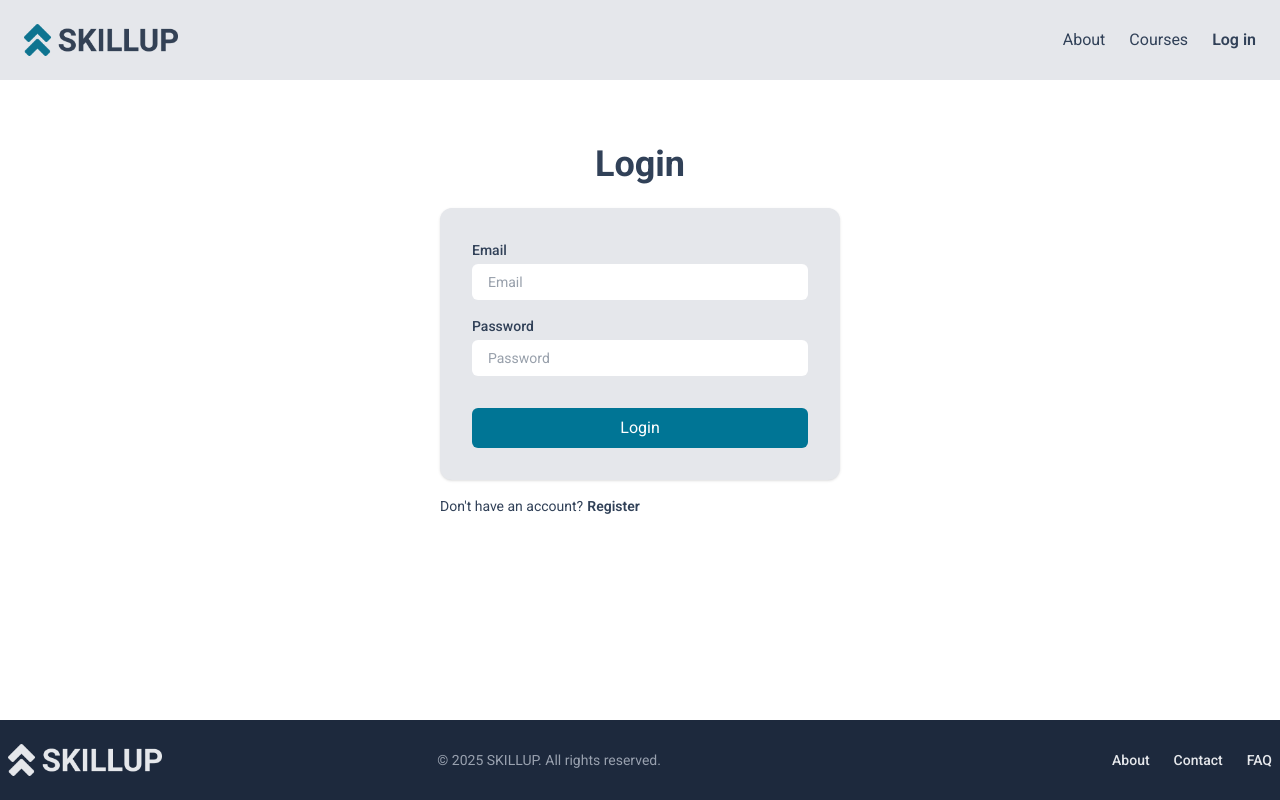
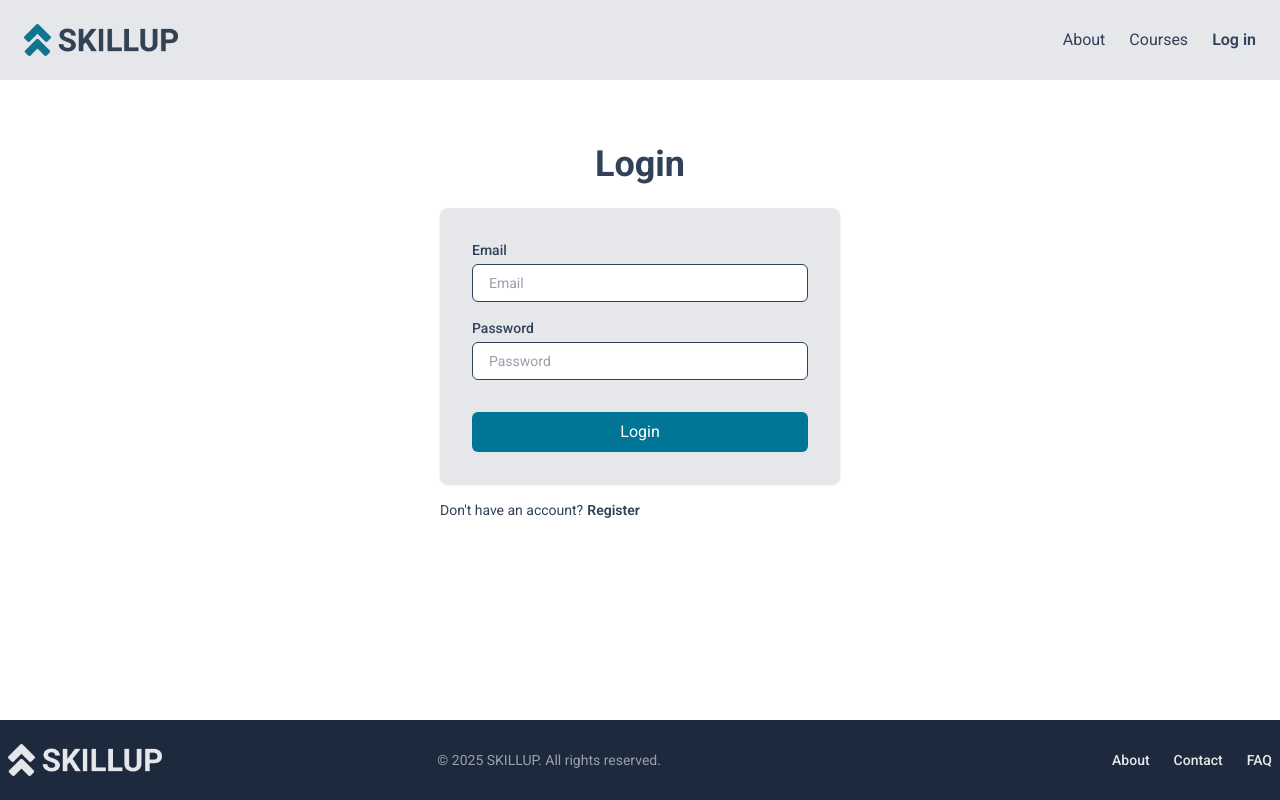
Before and after one commit to glafver/skillup, a React (Vite) app in the folder skillup.client/: page /account in a window 1280 px wide. Built offline with nearby package versions, Linux system fonts and the light colour scheme; no server answers.

Commit message:
changed style to match a profile page

```diff
--- a/skillup.client/src/components/LoginForm.tsx
+++ b/skillup.client/src/components/LoginForm.tsx
@@ -3,7 +3,7 @@ import { authService } from "../services/authService";
 import type { LoginRequest } from "../services/authService";
 import { useNavigate } from "react-router-dom";
 
-export const LoginForm = ({ successMessage }: { successMessage?: string }) => {
+export const LoginForm = ({ successMessage }: { successMessage?: string; }) => {
   const [email, setEmail] = useState("");
   const [password, setPassword] = useState("");
   const [error, setError] = useState("");
@@ -31,7 +31,7 @@ export const LoginForm = ({ successMessage }: { successMessage?: string }) => {
   return (
     <form
       onSubmit={handleSubmit}
-      className="max-w-md mx-auto bg-gray-200 p-8 rounded-xl shadow space-y-4"
+      className="max-w-md mx-auto bg-gray-200 p-8 rounded-lg shadow space-y-4"
     >
       {successMessage && (
         <p className="text-green-500 mb-2">{successMessage}</p>
@@ -47,7 +47,7 @@ export const LoginForm = ({ successMessage }: { successMessage?: string }) => {
           value={email}
           onChange={(e) => setEmail(e.target.value)}
           required
-          className="w-full text-sm bg-white px-4 py-2 rounded-md"
+          className="w-full text-sm bg-white px-4 border py-2 rounded-md"
         />
       </div>
 
@@ -60,7 +60,7 @@ export const LoginForm = ({ successMessage }: { successMessage?: string }) => {
           onChange={(e) => setPassword(e.target.value)}
           required
           autoComplete="current-password"
-          className="w-full text-sm bg-white px-4 py-2 rounded-md"
+          className="w-full text-sm bg-white px-4 border py-2 rounded-md"
         />
       </div>
 
--- a/skillup.client/src/components/RegisterForm.tsx
+++ b/skillup.client/src/components/RegisterForm.tsx
@@ -37,7 +37,7 @@ export const RegisterForm = ({ onRegisterSuccess }: RegisterFormProps) => {
   return (
     <form
       onSubmit={handleSubmit}
-      className="max-w-md mx-auto bg-gray-200 p-8 rounded-xl shadow space-y-4"
+      className="max-w-md mx-auto bg-gray-200 p-8 rounded-lg shadow space-y-4"
     >
       {error && <p className="text-red-500 mb-2">{error}</p>}
       {success && (
@@ -52,7 +52,7 @@ export const RegisterForm = ({ onRegisterSuccess }: RegisterFormProps) => {
           value={firstname}
           onChange={(e) => setFirstname(e.target.value)}
           required
-          className="w-full text-sm bg-white px-4 py-2 rounded-md"
+          className="w-full text-sm bg-white px-4 border py-2 rounded-md"
         />
       </div>
 
@@ -64,7 +64,7 @@ export const RegisterForm = ({ onRegisterSuccess }: RegisterFormProps) => {
           value={lastname}
           onChange={(e) => setLastname(e.target.value)}
           required
-          className="w-full text-sm bg-white px-4 py-2 rounded-md"
+          className="w-full text-sm bg-white px-4 border py-2 rounded-md"
         />
       </div>
 
@@ -76,7 +76,7 @@ export const RegisterForm = ({ onRegisterSuccess }: RegisterFormProps) => {
           value={email}
           onChange={(e) => setEmail(e.target.value)}
           required
-          className="w-full text-sm bg-white px-4 py-2 rounded-md"
+          className="w-full text-sm bg-white px-4 border py-2 rounded-md"
         />
       </div>
 
@@ -89,7 +89,7 @@ export const RegisterForm = ({ onRegisterSuccess }: RegisterFormProps) => {
           onChange={(e) => setPassword(e.target.value)}
           required
           autoComplete="current-password"
-          className="w-full text-sm bg-white px-4 py-2 rounded-md"
+          className="w-full text-sm bg-white px-4 border py-2 rounded-md"
         />
       </div>
 
--- a/skillup.client/src/pages/Contact.tsx
+++ b/skillup.client/src/pages/Contact.tsx
@@ -17,13 +17,13 @@ const Contact = () => {
             </div>
 
             <div className="grid md:grid-cols-2 gap-12 md:gap-24 max-w-4xl mx-auto">
-                <form className="bg-gray-200 p-8 rounded-xl shadow space-y-4">
+                <form className="bg-gray-200 p-8 rounded-lg shadow space-y-4">
                     <div>
                         <label className="block text-sm font-medium mb-1">Name</label>
                         <input
                             type="text"
                             placeholder="Your Name"
-                            className="w-full text-sm bg-white rounded-md px-4 py-2 focus:outline-none focus:ring-1 focus:ring-cyan-700"
+                            className="w-full text-sm bg-white rounded-md px-4 border py-2 focus:outline-none focus:ring-1 focus:ring-cyan-700"
                         />
                     </div>
                     <div>
@@ -31,7 +31,7 @@ const Contact = () => {
                         <input
                             type="email"
                             placeholder="Your Email"
-                            className="w-full text-sm bg-white rounded-lg px-4 py-2 focus:outline-none focus:ring-1 focus:ring-cyan-700"
+                            className="w-full text-sm bg-white rounded-md px-4 border py-2 focus:outline-none focus:ring-1 focus:ring-cyan-700"
                         />
                     </div>
                     <div>
@@ -39,7 +39,7 @@ const Contact = () => {
                         <textarea
                             rows={4}
                             placeholder="Your Message"
-                            className="w-full text-sm bg-white rounded-lg px-4 py-2 focus:outline-none focus:ring-1 focus:ring-cyan-700"
+                            className="w-full text-sm bg-white rounded-md px-4 border py-2 focus:outline-none focus:ring-1 focus:ring-cyan-700"
                         ></textarea>
                     </div>
                     <button
```
